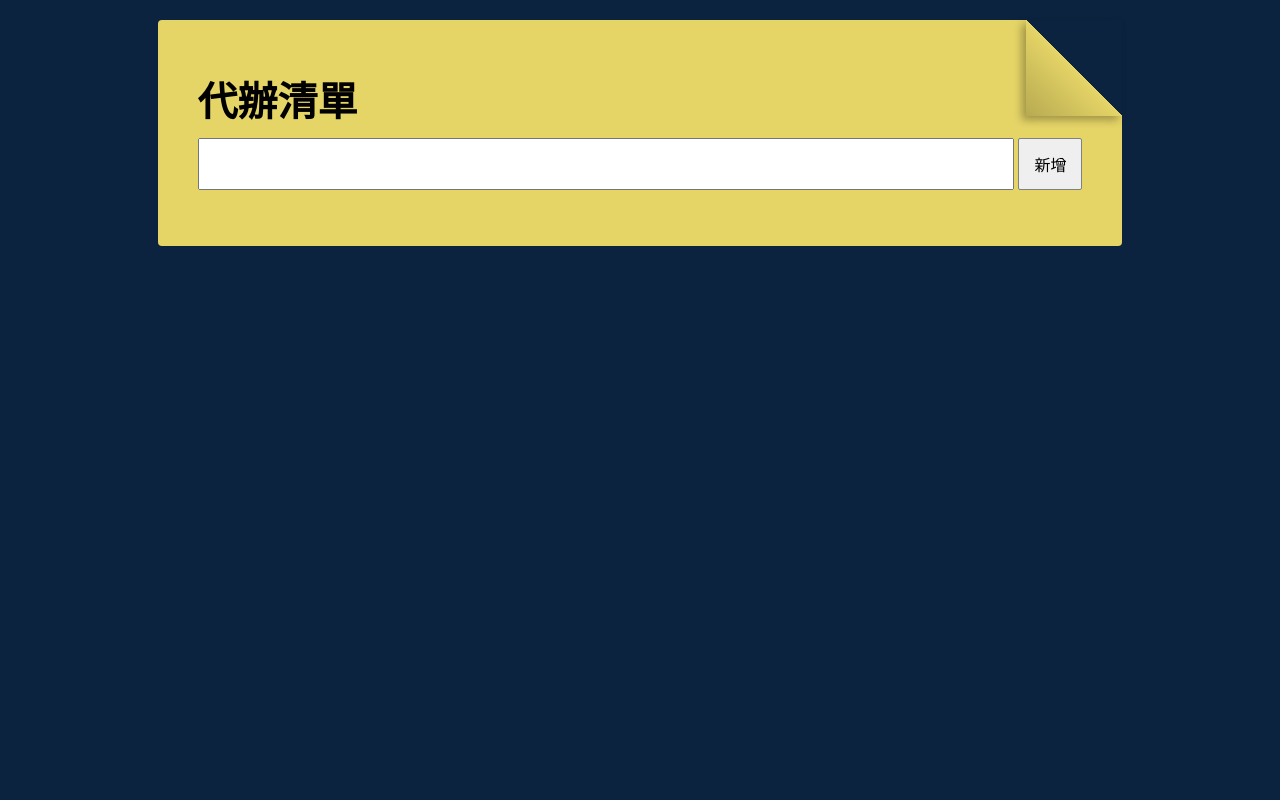
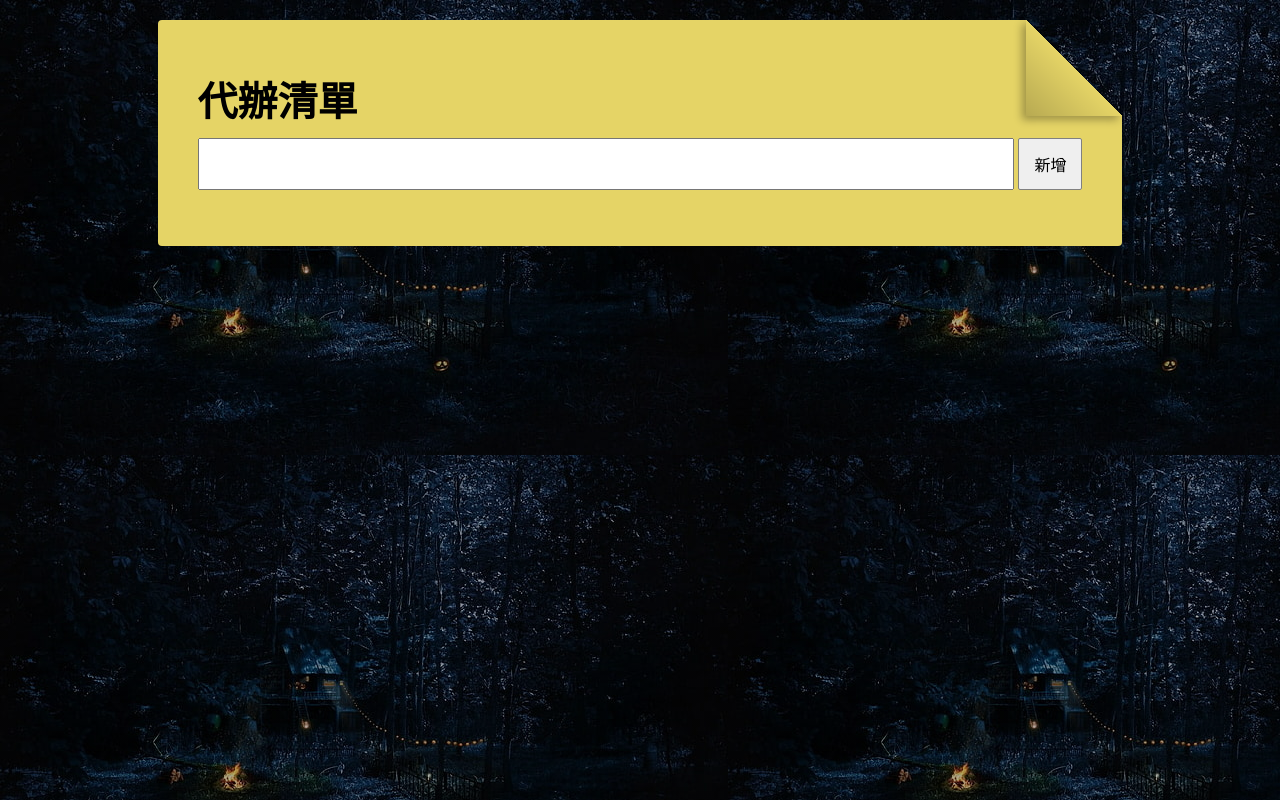
Before and after one commit to cookiepingyen/todolist, a plain HTML site: page index.html in a window 1280 px wide. Drawn offline with Linux system fonts and the light colour scheme.

Commit message:
first commit

```diff
--- a/style.css
+++ b/style.css
@@ -1,7 +1,9 @@
 body {
-  background-color: #0b233e;
-  position: relative;
+  background: linear-gradient(rgba(0, 0, 0, 0.3), rgba(0, 0, 0, 0.3)),
+    url("forest.jpg");
+  background-attachment: fixed;
 }
+
 .todo-app {
   margin-left: auto;
   margin-right: auto;
```
